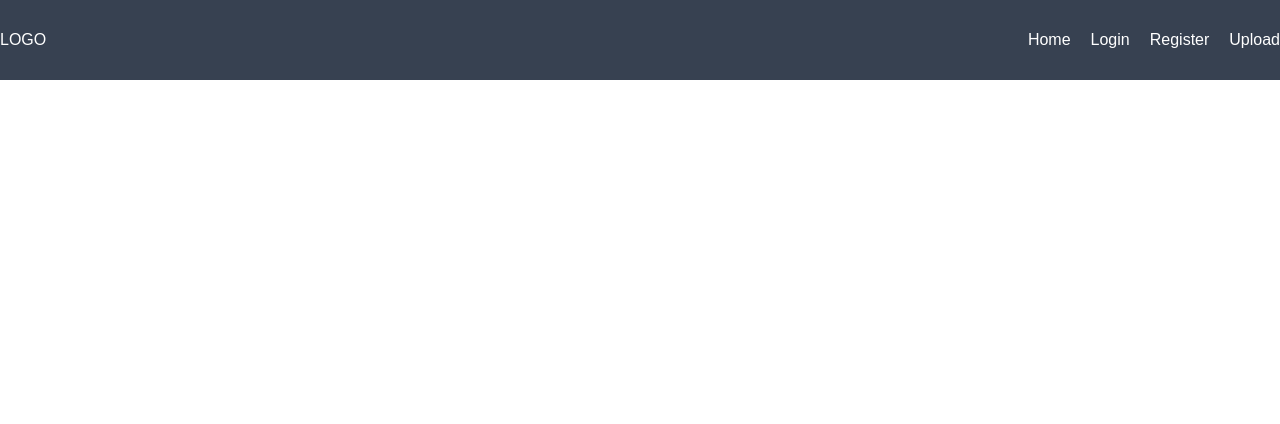
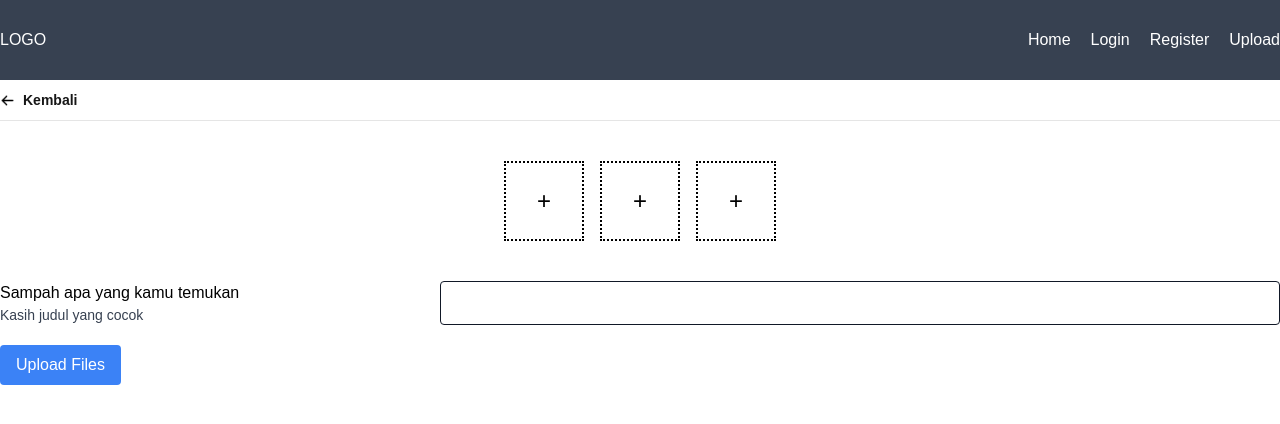
Before and after one commit to rianabd01/web-fe-client-trashfinder, a Next.js app: page /upload in a window 1280 px wide. Shown: the top 424 px of the page. Built offline with nearby package versions, Linux system fonts and the light colour scheme.

Commit message:
refactor: modularization

```diff
--- a/src/app/(main)/upload/page.tsx
+++ b/src/app/(main)/upload/page.tsx
@@ -1,10 +1,89 @@
+"use client";
+import React, { useState } from "react";
 import ContainerWrap from "@/components/layouts/container-wrap";
-import React from "react";
+import ToPreviousPageButton from "@/app/(main)/components/ToPreviousPageButton";
+import ImageUploader from "@/components/layouts/ImageUploader";
 
 export default function UploadPage() {
+  const [files, setFiles] = useState<{ [key: number]: File | null }>({
+    0: null,
+    1: null,
+    2: null,
+  });
+
+  // Handle file selection for each uploader by index
+  const handleFileSelect = (index: number, selectedFile: File) => {
+    setFiles((prevFiles) => ({
+      ...prevFiles,
+      [index]: selectedFile,
+    }));
+  };
+
+  // Submit files to the API
+  const handleSubmit = async (e: React.FormEvent) => {
+    e.preventDefault();
+
+    // Filter out null files
+    const validFiles = Object.values(files).filter((file) => file !== null);
+
+    if (validFiles.length === 0) {
+      alert("Please select at least one file.");
+      return;
+    }
+
+    const formData = new FormData();
+    validFiles.forEach((file, index) => {
+      if (file) {
+        formData.append(`file-${index}`, file);
+        console.log(file);
+      }
+    });
+    // alert("Please select images");
+  };
+
   return (
-    <ContainerWrap>
-      <div className="container"></div>
-    </ContainerWrap>
+    <div className="min-h-dvh space-y-10">
+      <ContainerWrap>
+        <div className="container">
+          <ToPreviousPageButton />
+        </div>
+      </ContainerWrap>
+
+      <ContainerWrap>
+        <div className="container flex flex-row justify-center space-x-4">
+          {/* ImageUploader components with index passed */}
+          <ImageUploader onFileSelect={(file) => handleFileSelect(0, file)} />
+          <ImageUploader onFileSelect={(file) => handleFileSelect(1, file)} />
+          <ImageUploader onFileSelect={(file) => handleFileSelect(2, file)} />
+        </div>
+      </ContainerWrap>
+
+      <ContainerWrap>
+        <div className="container">
+          <form className="flex flex-col gap-5" onSubmit={handleSubmit}>
+            <div className="inline-flex gap-5">
+              <label htmlFor="title" className="flex flex-col w-2/6">
+                Sampah apa yang kamu temukan{" "}
+                <span className="text-sm leading-2 text-gray-700">
+                  Kasih judul yang cocok
+                </span>
+              </label>
+              <input
+                type="text"
+                id="title"
+                className="w-4/6 border border-gray-900 rounded focus:outline-none focus:ring-1 focus:ring-black focus:ring-offset-1 px-2"
+              />
+            </div>
+
+            <button
+              className="bg-blue-500 text-white px-4 py-2 rounded w-max"
+              type="submit"
+            >
+              Upload Files
+            </button>
+          </form>
+        </div>
+      </ContainerWrap>
+    </div>
   );
 }
--- /dev/null
+++ b/src/components/layouts/ImageUploader.tsx
@@ -0,0 +1,44 @@
+// components/layouts/ImageUploader.tsx
+"use client";
+import React, { useRef, useState } from "react";
+import Image from "next/image";
+
+interface ImageUploaderProps {
+  onFileSelect: (file: File) => void; // Prop to pass selected file
+}
+
+const ImageUploader: React.FC<ImageUploaderProps> = ({ onFileSelect }) => {
+  const inputRef = useRef<HTMLInputElement | null>(null);
+  const [selectedImage, setSelectedImage] = useState<string | null>(null);
+
+  const handleFileChange = (event: React.ChangeEvent<HTMLInputElement>) => {
+    const file = event.target.files?.[0];
+    if (file) {
+      const imageUrl = URL.createObjectURL(file);
+      setSelectedImage(imageUrl);
+      onFileSelect(file); // Send the selected file to parent
+    }
+  };
+
+  return (
+    <div
+      className="relative w-20 h-20 border-dotted border-2 border-black flex items-center justify-center text-2xl cursor-pointer"
+      onClick={() => inputRef.current?.click()}
+    >
+      {selectedImage ? (
+        <Image
+          src={selectedImage}
+          alt="Uploaded image"
+          width={200}
+          height={200}
+          className="object-cover"
+        />
+      ) : (
+        "+"
+      )}
+      <input type="file" ref={inputRef} hidden onChange={handleFileChange} />
+    </div>
+  );
+};
+
+export default ImageUploader;
```
